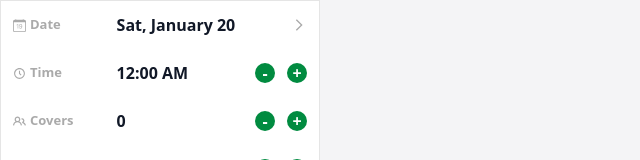
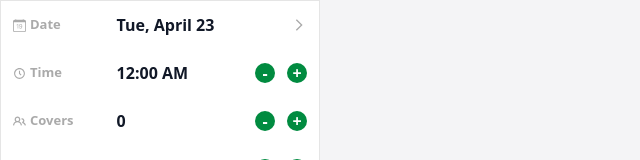
Before and after one commit to amarelali/inventus-task, a React (Vite) app: page / in a window 1280 px wide. Shown: the top 160 px of the page, without its empty margins (0-640 px from the left). Built offline with nearby package versions, Linux system fonts and the light colour scheme.

Commit message:
fix default value of date

```diff
--- a/src/App.tsx
+++ b/src/App.tsx
@@ -5,7 +5,7 @@ import Time from "./components/SVG/Time";
 import Covers from "./components/SVG/Covers";
 import Duration from "./components/SVG/Duration";
 import Status from "./components/SVG/Status";
-import Date from "./components/SVG/Date";
+import DateSvg from "./components/SVG/Date";
 import Close from "./components/SVG/Close";
 import { ReactNode, useEffect, useState } from "react";
 import Button from "./components/ui/Button";
@@ -21,9 +21,10 @@ import SubMenuItems from "./components/SubMenuItems";
 import Late from "./components/SVG/Late";
 import Arrow from "./components/SVG/Arrow";
 import DatePickerComponent from "./components/DatePicker";
+import { formatDate } from "./components/functionality";
 
 function App() {
-  const [date, setDate] = useState<string>(`Sat, January 20`);
+  const [date, setDate] = useState<string>(formatDate(new Date()));
   const [covers, setEditedCovers] = useState<number>(0);
   const [duration, setDuration] = useState<number>(1);
   const [hour, setHour] = useState<number>(12);
@@ -85,7 +86,7 @@ function App() {
       >
         <ul className="handle bg-white h-full font-semibold font-sans w-[57%] md:w-1/4 relative border-[#e5e5e5] border-[1px] border-solid cursor-move">
           <MenuItems
-            icon={<Date />}
+            icon={<DateSvg />}
             title={
               <>
                 <span className="flex flex-3 justify-between items-center whitespace-nowrap w-full">
--- a/src/components/DatePicker.tsx
+++ b/src/components/DatePicker.tsx
@@ -1,28 +1,18 @@
 import { useState } from "react";
 import DatePicker from "react-datepicker";
 import "react-datepicker/dist/react-datepicker.css";
+import { formatDate } from "./functionality";
 interface IProps {
   setFunction: (date: string) => void;
 }
 const DatePickerComponent = ({ setFunction }: IProps) => {
   const [startDate, setStartDate] = useState<Date>(new Date());
-
-  const formatDate = (date: Date) => {
-    console.log(date);
-    setFunction(
-      `${date.toLocaleDateString("en-US", {
-        weekday: "short",
-      })}, ${date.toLocaleDateString("en-US", {
-        month: "long",
-      })} ${date.getUTCDate()}`
-    );
-  };
   return (
     <>
       <DatePicker
         selected={startDate}
         onChange={(date: Date) => {
-          formatDate(date);
+          setFunction(formatDate(date));
           setStartDate(date);
         }}
       />
--- a/src/components/SVG/Date.tsx
+++ b/src/components/SVG/Date.tsx
@@ -1,6 +1,6 @@
 import { svgStyle } from "../contants";
 
-const Date= () => {
+const DateSvg= () => {
   return (
     <svg
       fill="currentColor"
@@ -14,4 +14,4 @@ const Date= () => {
     </svg>
   );
 };
-export default Date;
+export default DateSvg;
--- /dev/null
+++ b/src/components/functionality/index.ts
@@ -0,0 +1,7 @@
+export const formatDate = (date: Date) => {
+  return `${date.toLocaleDateString("en-US", {
+    weekday: "short",
+  })}, ${date.toLocaleDateString("en-US", {
+    month: "long",
+  })} ${date.getUTCDate()}`;
+};
```
